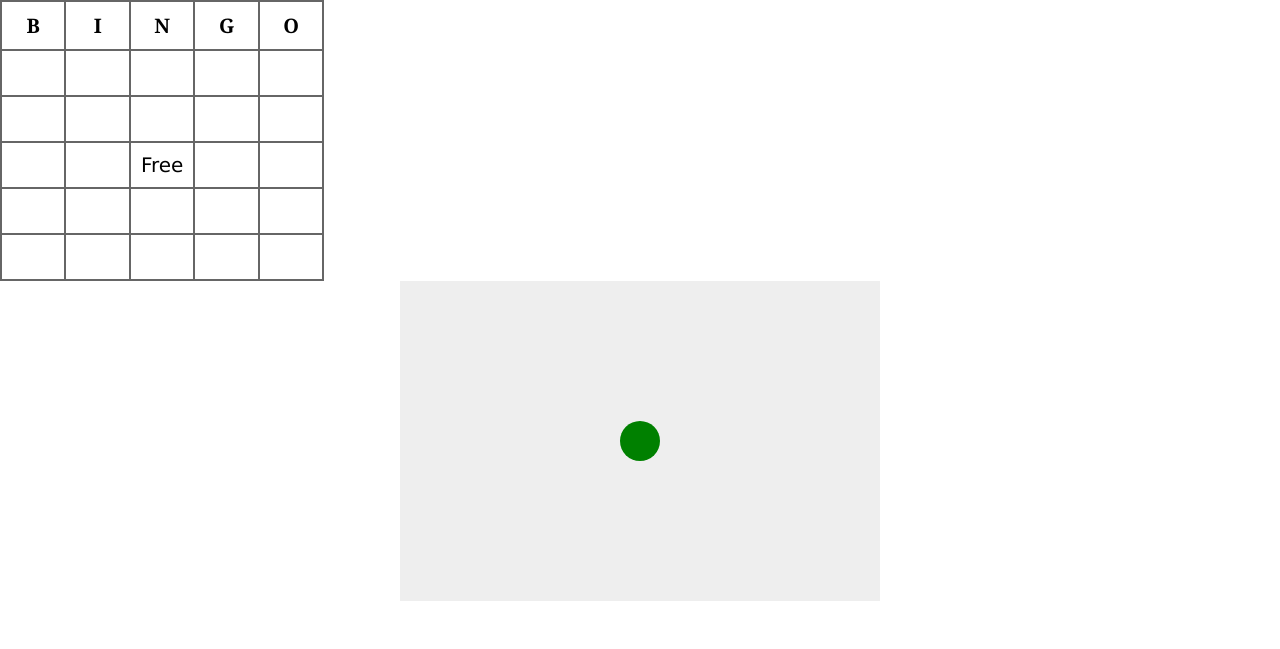
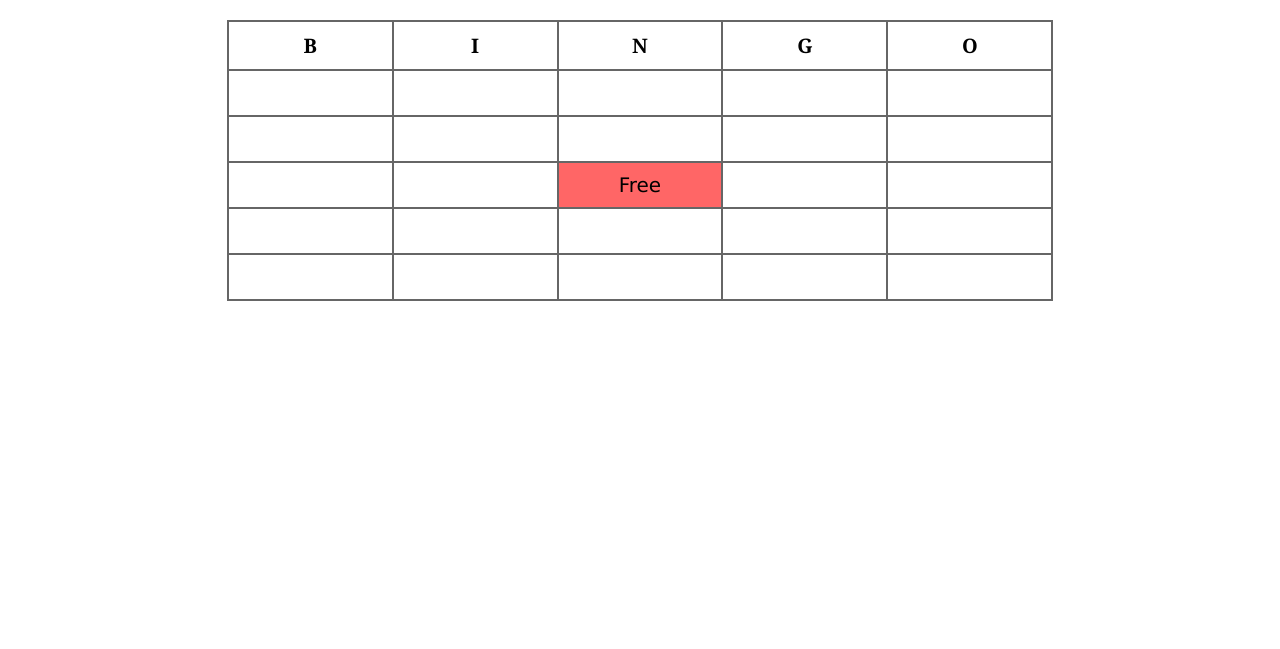
Before and after one commit to billyfung/jsbingo, a plain HTML site: page index.html in a window 1280 px wide. Drawn offline with Linux system fonts and the light colour scheme.

Commit message:
adding some images and stuff

```diff
--- a/index.html
+++ b/index.html
@@ -5,7 +5,7 @@
     <title>Gamedev Canvas Workshop</title>
     <style>
     	* { padding: 0; margin: 0; }
-    	canvas { background: #eee; display: block; margin: 0 auto; }
+    	/* canvas { background: #eee; display: block; margin: 0 auto; } */
         body {
             background-color: white;
             color: black;
@@ -27,11 +27,42 @@
                 text-align: center;
                 width: 20%;
             }
-            #free, .pickedBG {
+            #square12, .pickedBG {
                 background-color: #f66;
             }
+            .wrapper {
+                display: grid;
+                grid-gap: 20px;
+                grid-template-columns: 1fr 4fr 1fr;
+                grid-template-areas:
+                "header header  header"
+                "nav    content sidebar"
+                "nav    content ad"
+                "footer footer  footer"
+            }
+            .main-head {
+                grid-area: header;
+            }
+            .content {
+                grid-area: content;
+            }
+            .main-nav {
+                grid-area: nav;
+            }
+            .side {
+                grid-area: sidebar;
+            }
+            .ad {
+                grid-area: ad;
+            }
+            .main-footer {
+                grid-area: footer;
+            }
     </style>
-    <table>
+</head>
+<body>
+    <div class="wrapper">
+         <table class="content">
             <tr>
                 <th>B</th>
                 <th>I</th>
@@ -75,8 +106,7 @@
                 <td id="square24">&nbsp;</td>
             </tr>
         </table>
-</head>
-<body>
+    </div>
 
 <canvas id="myCanvas" width="480" height="320"></canvas>
 
@@ -89,11 +119,6 @@
 
     // ctx is a "pointer" to the context in the canvas
     // we use it to draw a shapes and move them
-    ctx.beginPath();
-    ctx.arc(240, 160, 20, 0, Math.PI*2, false);
-    ctx.fillStyle = "green";
-    ctx.fill();
-    ctx.closePath();
 </script>
 
 </body>
```
Also changed, not shown: README.md, bingocard.png (added). Lines whose indentation alone changed are shown as unchanged.
